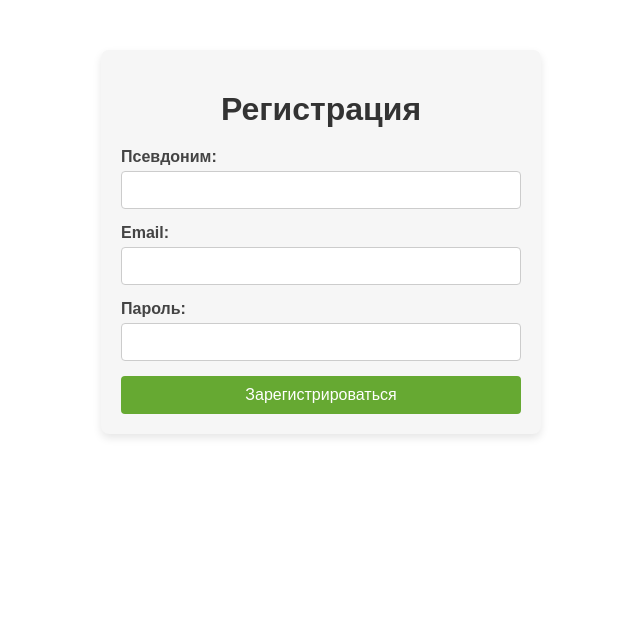
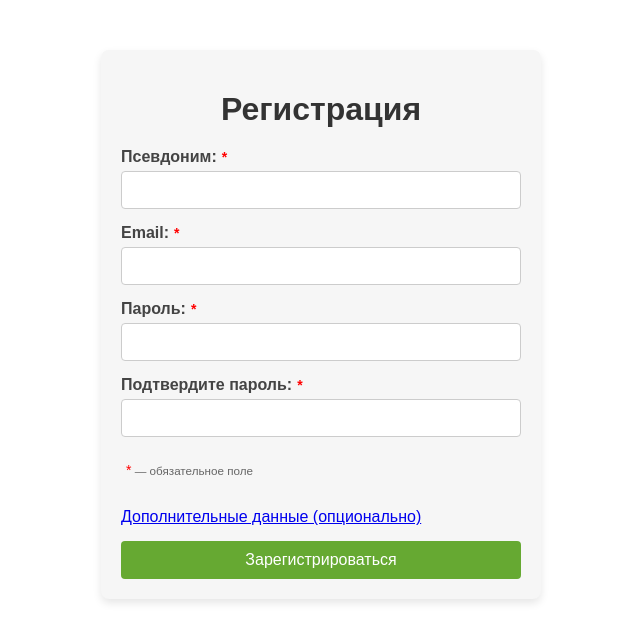
Before and after one commit to BullDigga/web-gastronomy, a Django app: page /register/ in a window 1280 px wide. Shown: the part 57-699 px from the top of the page, without its empty margins (319-959 px from the left). Run offline with Django 5.2, Linux system fonts and the light colour scheme.

Commit message:
Добавлены ФИО для пользователя на страницу регистрации и просмотра профиля

```diff
--- a/django_gastronomy/django_gastronomy/views.py
+++ b/django_gastronomy/django_gastronomy/views.py
@@ -50,6 +50,12 @@ def recipes_list_browse(request, user_id=None, favorites=False):
     return render(request, 'recipes_list_browse.html', context)
 
 
+from django.contrib.auth import login
+from django.contrib.auth import get_user_model
+from django.http import JsonResponse
+from django.shortcuts import render
+import json
+
 def registration_view(request):
     if request.method == 'POST':
         try:
@@ -69,9 +75,13 @@ def registration_view(request):
             username = data.get('username')
             email = data.get('email')
             password = data.get('password')
+            first_name = data.get('first_name')  # Новое поле
+            last_name = data.get('last_name')    # Новое поле
+            middle_name = data.get('middle_name')  # Новое поле
 
+            # Проверяем обязательные поля
             if not username or not email or not password:
-                return JsonResponse({'error': 'Необходимо указать все поля.'}, status=400)
+                return JsonResponse({'error': 'Необходимо указать все обязательные поля.'}, status=400)
 
             # Получаем модель пользователя
             User = get_user_model()
@@ -85,7 +95,14 @@ def registration_view(request):
                 return JsonResponse({'error': 'Пользователь с данным email уже зарегистрирован.'}, status=400)
 
             # Создаём нового пользователя
-            user = User.objects.create_user(username=username, email=email, password=password)
+            user = User.objects.create_user(
+                username=username,
+                email=email,
+                password=password,
+                first_name=first_name or '',  # Если поле пустое, передаем пустую строку
+                last_name=last_name or '',    # Если поле пустое, передаем пустую строку
+                middle_name=middle_name or ''  # Если поле пустое, передаем пустую строку
+            )
             print("Пользователь успешно зарегистрирован:", user.username)
 
             # Авторизуем пользователя
--- a/django_gastronomy/static/css/registration.css
+++ b/django_gastronomy/static/css/registration.css
@@ -6,6 +6,10 @@
     background-color: #F6F6F6;
     border-radius: 8px;
     box-shadow: 0 4px 8px rgba(0, 0, 0, 0.1);
+}
+
+.hidden {
+    display: none !important;
 }
 
 .registration-container h1 {
@@ -91,3 +95,24 @@
     margin-top: 5px;
     display: none; /* Скрываем по умолчанию */
 }
+
+/* Стиль для звёздочки */
+.required-indicator {
+    color: red;
+    font-size: 14px;
+    margin-left: 5px;
+}
+
+/* Стиль для пояснения о значении * */
+.required-explanation {
+    margin-top: 10px;
+    margin-bottom: 15px;
+    font-size: 14px;
+    color: #666; /* Серый цвет */
+}
+
+#optional-fields {
+    display: flex;
+    flex-direction: column;
+    gap: 15px; /* Интервал между полями */
+}
--- a/django_gastronomy/static/js/registration.js
+++ b/django_gastronomy/static/js/registration.js
@@ -8,14 +8,26 @@ document.addEventListener('DOMContentLoaded', function () {
     const usernameInput = document.getElementById('username');
     const emailInput = document.getElementById('email');
     const passwordInput = document.getElementById('password');
+    const repeatPasswordInput = document.getElementById('repeat_password'); // Новое поле
+    const firstNameInput = document.getElementById('first_name');
+    const lastNameInput = document.getElementById('last_name');
+    const middleNameInput = document.getElementById('middle_name');
 
     const usernameEmoji = document.getElementById('username-emoji');
     const emailEmoji = document.getElementById('email-emoji');
     const passwordEmoji = document.getElementById('password-emoji');
+    const repeatPasswordEmoji = document.getElementById('repeat-password-emoji'); // Новый эмодзи
+    const firstNameEmoji = document.getElementById('first_name-emoji');
+    const lastNameEmoji = document.getElementById('last_name-emoji');
+    const middleNameEmoji = document.getElementById('middle_name-emoji');
 
     const usernameError = document.getElementById('username-error');
     const emailError = document.getElementById('email-error');
     const passwordError = document.getElementById('password-error');
+    const repeatPasswordError = document.getElementById('repeat-password-error'); // Новое сообщение об ошибке
+    const firstNameError = document.getElementById('first_name-error');
+    const lastNameError = document.getElementById('last_name-error');
+    const middleNameError = document.getElementById('middle_name-error');
 
     let isServerError = false;
 
@@ -45,29 +57,20 @@ document.addEventListener('DOMContentLoaded', function () {
         const value = emailInput.value.trim();
         const emailRegex = /^[^\s@]+@[^\s@]+\.[^\s@]+$/; // Регулярное выражение для email
         const cyrillicRegex = /[а-яА-ЯЁё]/; // Регулярное выражение для кириллицы
-
         if (!value) {
             emailEmoji.textContent = '❌';
-            emailEmoji.classList.remove('valid');
-            emailEmoji.classList.add('invalid');
             emailError.textContent = 'Email обязателен для заполнения.';
             emailError.style.display = 'block';
         } else if (cyrillicRegex.test(value)) {
             emailEmoji.textContent = '❌';
-            emailEmoji.classList.remove('valid');
-            emailEmoji.classList.add('invalid');
             emailError.textContent = 'Некорректный email.'; // Ошибка при наличии русских символов
             emailError.style.display = 'block';
         } else if (!emailRegex.test(value)) {
             emailEmoji.textContent = '❌';
-            emailEmoji.classList.remove('valid');
-            emailEmoji.classList.add('invalid');
             emailError.textContent = 'Некорректный email.'; // Ошибка формата email
             emailError.style.display = 'block';
         } else {
             emailEmoji.textContent = '✅';
-            emailEmoji.classList.remove('invalid');
-            emailEmoji.classList.add('valid');
             emailError.style.display = 'none';
         }
     });
@@ -79,15 +82,108 @@ document.addEventListener('DOMContentLoaded', function () {
         const value = passwordInput.value.trim();
         if (value.length < 6) {
             passwordEmoji.textContent = '❌';
-            passwordEmoji.classList.remove('valid');
-            passwordEmoji.classList.add('invalid');
             passwordError.textContent = 'Пароль должен содержать минимум 6 символов.';
             passwordError.style.display = 'block';
         } else {
             passwordEmoji.textContent = '✅';
-            passwordEmoji.classList.remove('invalid');
-            passwordEmoji.classList.add('valid');
             passwordError.style.display = 'none';
+        }
+
+        // Проверяем совпадение паролей
+        validateRepeatPassword();
+    });
+
+    // Валидация повторения пароля
+    repeatPasswordInput.addEventListener('input', function () {
+        validateRepeatPassword();
+    });
+
+    // Функция для проверки совпадения паролей
+    function validateRepeatPassword() {
+        const passwordValue = passwordInput.value.trim();
+        const repeatPasswordValue = repeatPasswordInput.value.trim();
+
+        if (repeatPasswordValue && repeatPasswordValue !== passwordValue) {
+            repeatPasswordEmoji.textContent = '❌';
+            repeatPasswordEmoji.classList.remove('valid');
+            repeatPasswordEmoji.classList.add('invalid');
+            repeatPasswordError.textContent = 'Пароли не совпадают.';
+            repeatPasswordError.style.display = 'block';
+        } else if (repeatPasswordValue && repeatPasswordValue === passwordValue) {
+            repeatPasswordEmoji.textContent = '✅';
+            repeatPasswordEmoji.classList.remove('invalid');
+            repeatPasswordEmoji.classList.add('valid');
+            repeatPasswordError.style.display = 'none';
+        } else {
+            repeatPasswordEmoji.textContent = '';
+            repeatPasswordError.style.display = 'none';
+        }
+    }
+
+    // Переключение видимости дополнительных полей
+    const toggleOptionalFields = document.getElementById('toggle-optional-fields');
+    const optionalFields = document.getElementById('optional-fields');
+    if (toggleOptionalFields && optionalFields) {
+        toggleOptionalFields.addEventListener('click', function (event) {
+            event.preventDefault(); // Предотвращаем переход по ссылке
+            const computedStyle = window.getComputedStyle(optionalFields);
+            if (computedStyle.display === 'none') {
+                optionalFields.style.display = 'flex'; // Показываем блок
+                toggleOptionalFields.textContent = 'Скрыть дополнительные данные';
+            } else {
+                optionalFields.style.display = 'none'; // Скрываем блок
+                toggleOptionalFields.textContent = 'Дополнительные данные (опционально)';
+            }
+        });
+    } else {
+        console.error('Элементы toggle-optional-fields или optional-fields не найдены.');
+    }
+
+    // Валидация имени (необязательное поле)
+    firstNameInput.addEventListener('input', function () {
+        if (isServerError) return;
+
+        const value = firstNameInput.value.trim();
+        if (value) {
+            firstNameEmoji.textContent = '✅';
+            firstNameEmoji.classList.remove('invalid');
+            firstNameEmoji.classList.add('valid');
+            firstNameError.style.display = 'none';
+        } else {
+            firstNameEmoji.textContent = '';
+            firstNameError.style.display = 'none';
+        }
+    });
+
+    // Валидация фамилии (необязательное поле)
+    lastNameInput.addEventListener('input', function () {
+        if (isServerError) return;
+
+        const value = lastNameInput.value.trim();
+        if (value) {
+            lastNameEmoji.textContent = '✅';
+            lastNameEmoji.classList.remove('invalid');
+            lastNameEmoji.classList.add('valid');
+            lastNameError.style.display = 'none';
+        } else {
+            lastNameEmoji.textContent = '';
+            lastNameError.style.display = 'none';
+        }
+    });
+
+    // Валидация отчества (необязательное поле)
+    middleNameInput.addEventListener('input', function () {
+        if (isServerError) return;
+
+        const value = middleNameInput.value.trim();
+        if (value) {
+            middleNameEmoji.textContent = '✅';
+            middleNameEmoji.classList.remove('invalid');
+            middleNameEmoji.classList.add('valid');
+            middleNameError.style.display = 'none';
+        } else {
+            middleNameEmoji.textContent = '';
+            middleNameError.style.display = 'none';
         }
     });
 
@@ -98,20 +194,45 @@ document.addEventListener('DOMContentLoaded', function () {
         const usernameValue = usernameInput.value.trim();
         const emailValue = emailInput.value.trim();
         const passwordValue = passwordInput.value.trim();
+        const repeatPasswordValue = repeatPasswordInput.value.trim(); // Новое значение
+        const firstNameValue = firstNameInput.value.trim();
+        const lastNameValue = lastNameInput.value.trim();
+        const middleNameValue = middleNameInput.value.trim();
+
+        // Проверяем совпадение паролей перед отправкой
+        validateRepeatPassword();
+        if (repeatPasswordError.style.display === 'block') {
+            alert('Пожалуйста, исправьте ошибки в форме.');
+            return;
+        }
 
         console.log('Отправляемый JSON:', JSON.stringify({
             username: usernameValue,
             email: emailValue,
-            password: passwordValue
+            password: passwordValue,
+            first_name: firstNameValue || null,
+            last_name: lastNameValue || null,
+            middle_name: middleNameValue || null
         }));
 
         // Очищаем предыдущие ошибки
         usernameError.style.display = 'none';
         emailError.style.display = 'none';
         passwordError.style.display = 'none';
+        repeatPasswordError.style.display = 'none'; // Очистка ошибок для нового поля
+        firstNameError.style.display = 'none';
+        lastNameError.style.display = 'none';
+        middleNameError.style.display = 'none';
 
         // Логируем отправляемые данные
-        console.log('Отправляемые данные:', { username: usernameValue, email: emailValue, password: passwordValue });
+        console.log('Отправляемые данные:', {
+            username: usernameValue,
+            email: emailValue,
+            password: passwordValue,
+            first_name: firstNameValue || null,
+            last_name: lastNameValue || null,
+            middle_name: middleNameValue || null
+        });
 
         // Отправляем данные на сервер
         fetch('/register/', {
@@ -124,7 +245,10 @@ document.addEventListener('DOMContentLoaded', function () {
             body: JSON.stringify({
                 username: usernameValue,
                 email: emailValue,
-                password: passwordValue
+                password: passwordValue,
+                first_name: firstNameValue || null,
+                last_name: lastNameValue || null,
+                middle_name: middleNameValue || null
             })
         })
         .then(response => {
@@ -144,7 +268,6 @@ document.addEventListener('DOMContentLoaded', function () {
         })
         .catch(error => {
             isServerError = true;
-
             console.error('Ошибка:', error.message);
 
             // Убираем лишние пробелы и приводим текст к нижнему регистру
@@ -155,10 +278,10 @@ document.addEventListener('DOMContentLoaded', function () {
 
             // Проверяем текст ошибки
             if (errorMessage.includes('уже зарегистрирован')) {
-                emailError.textContent = 'Данный email уже зарегистрирован.'; // Ошибка для зарегистрированного email
+                emailError.textContent = 'Данный email уже зарегистрирован.';
                 emailError.style.display = 'block';
             } else if (errorMessage.includes('email')) {
-                emailError.textContent = 'Некорректный email.'; // Ошибка для некорректного email
+                emailError.textContent = 'Некорректный email.';
                 emailError.style.display = 'block';
             } else if (errorMessage.includes('пароль')) {
                 passwordError.textContent = error.message;
@@ -166,7 +289,6 @@ document.addEventListener('DOMContentLoaded', function () {
             } else {
                 alert(error.message); // Общая ошибка
             }
-
             isServerError = false;
         });
     });
--- a/django_gastronomy/templates/registration.html
+++ b/django_gastronomy/templates/registration.html
@@ -12,7 +12,7 @@
         <form method="POST" class="registration-form" id="registration-form">
             {% csrf_token %}
             <div class="form-group">
-                <label for="username">Псевдоним:</label>
+                <label for="username">Псевдоним:<span class="required-indicator">*</span></label>
                 <div class="input-wrapper">
                     <input type="text" id="username" name="username" required>
                     <span class="emoji" id="username-emoji"></span>
@@ -20,7 +20,7 @@
                 <small class="error-message" id="username-error"></small>
             </div>
             <div class="form-group">
-                <label for="email">Email:</label>
+                <label for="email">Email:<span class="required-indicator">*</span></label>
                 <div class="input-wrapper">
                     <input type="email" id="email" name="email" required>
                     <span class="emoji" id="email-emoji"></span>
@@ -28,17 +28,63 @@
                 <small class="error-message" id="email-error"></small>
             </div>
             <div class="form-group">
-                <label for="password">Пароль:</label>
+                <label for="password">Пароль:<span class="required-indicator">*</span></label>
                 <div class="input-wrapper">
                     <input type="password" id="password" name="password" required>
                     <span class="emoji" id="password-emoji"></span>
                 </div>
                 <small class="error-message" id="password-error"></small>
             </div>
+            <div class="form-group">
+                <label for="repeat_password">Подтвердите пароль:<span class="required-indicator">*</span></label>
+                <div class="input-wrapper">
+                    <input type="password" id="repeat_password" name="repeat_password" required>
+                    <span class="emoji" id="repeat-password-emoji"></span>
+                </div>
+                <small class="error-message" id="repeat-password-error"></small>
+            </div>
+
+            <!-- Пояснение о значении * -->
+            <div class="required-explanation">
+                <small>
+                    <span class="required-indicator">*</span> — обязательное поле
+                </small>
+            </div>
+
+            <!-- Переключатель для дополнительных данных -->
+            <div class="optional-toggle">
+                <a href="#" id="toggle-optional-fields">Дополнительные данные (опционально)</a>
+            </div>
+
+            <!-- Дополнительные поля (изначально скрыты) -->
+            <div id="optional-fields" style="display: none">
+                <div class="form-group">
+                    <label for="last_name">Фамилия:</label>
+                    <div class="input-wrapper">
+                        <input type="text" id="last_name" name="last_name">
+                        <span class="emoji" id="last_name-emoji"></span>
+                    </div>
+                    <small class="error-message" id="last_name-error"></small>
+                </div>
+                <div class="form-group">
+                    <label for="first_name">Имя:</label>
+                    <div class="input-wrapper">
+                        <input type="text" id="first_name" name="first_name">
+                        <span class="emoji" id="first_name-emoji"></span>
+                    </div>
+                    <small class="error-message" id="first_name-error"></small>
+                </div>
+                <div class="form-group">
+                    <label for="middle_name">Отчество:</label>
+                    <div class="input-wrapper">
+                        <input type="text" id="middle_name" name="middle_name">
+                        <span class="emoji" id="middle_name-emoji"></span>
+                    </div>
+                    <small class="error-message" id="middle_name-error"></small>
+                </div>
+            </div>
+
             <button type="submit" class="register-button">Зарегистрироваться</button>
         </form>
     </div>
-
-    <!-- Подключение скрипта для валидации -->
-    <script src="{% static 'js/registration_validation.js' %}"></script>
 {% endblock %}
```
Also changed, not shown: django_gastronomy/templates/profile_view.html (+8 -0 lines), django_gastronomy/users/models.py (+9 -0 lines), django_gastronomy/users/migrations/0002_user_date_joined_user_first_name_user_last_name_and_more.py (added).
